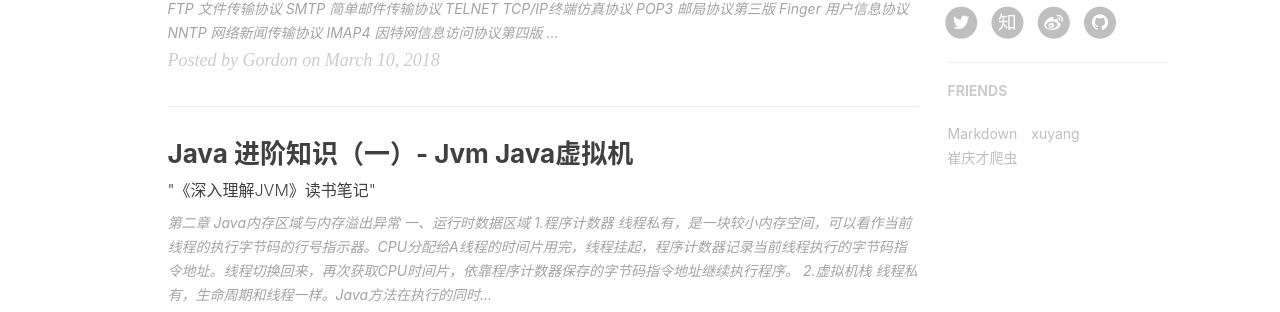
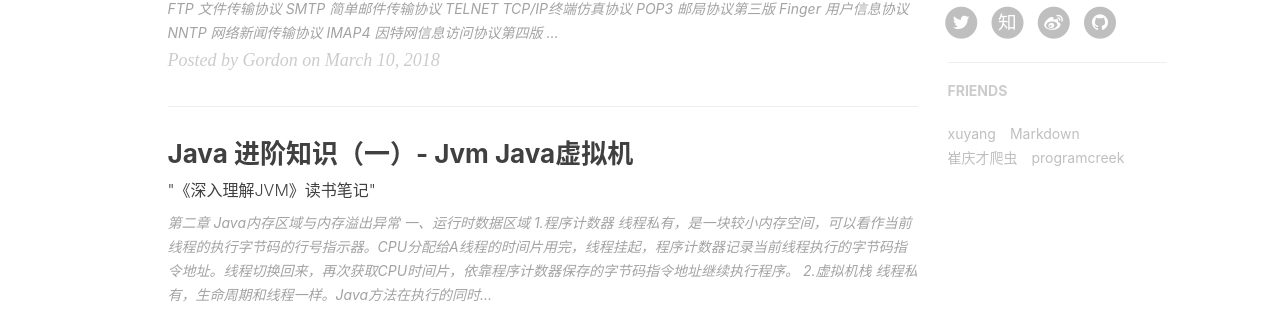
Before and after one commit to Gordon-Deng/Gordon-Deng.github.io, a Jekyll site: the page built from index.html, in a window 1280 px wide and 900 px high, scrolled down 909 px. Shown: the part 135-447 px from the top of the window. Built offline with Jekyll 4.4.1, drawn with Linux system fonts in a browser that asks for light colours; nearby versions of some CDN libraries; the list of posts is cut into pages by our own code; comment, search, counter and statistics services are not loaded.

Commit message:
programcreek

```diff
--- a/_config.yml
+++ b/_config.yml
@@ -87,15 +87,19 @@ service-worker: true
 # Friends
 friends: [
 {
+title: xuyang,
+href: "http://blog.csdn.net/xu_xyy"
+},
+{
 title: Markdown,
 href: "https://www.zybuluo.com"
 },
 {
-title: xuyang,
-href: "http://blog.csdn.net/xu_xyy"
+title: 崔庆才爬虫,
+href: "http://cuiqingcai.com"
 },
 {
-title: 崔庆才爬虫,
-href: "http://cuiqingcai.com"
+title: programcreek,
+https://www.programcreek.com
 }
 ]
```
